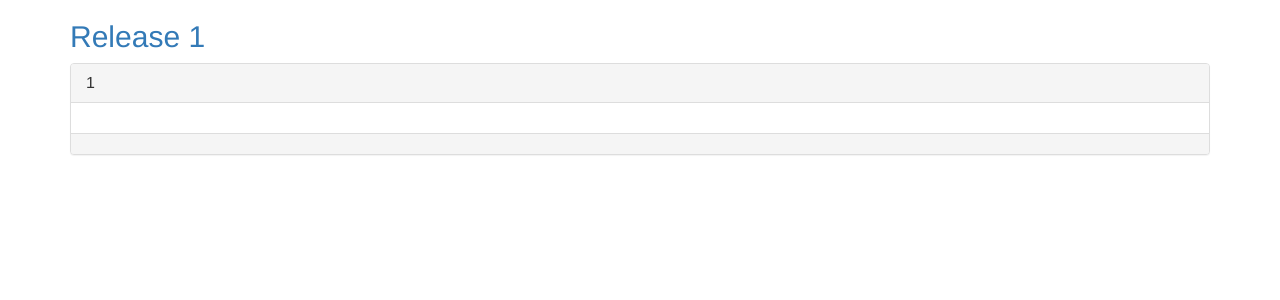
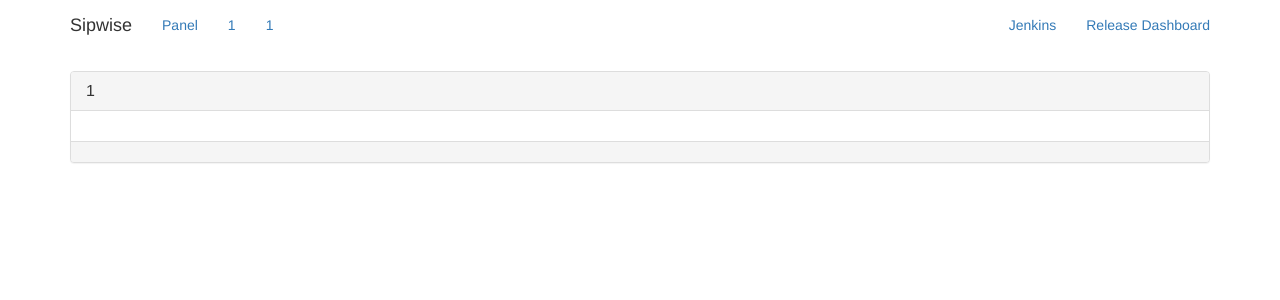
Before and after one commit to sipwise/repoapi, a Django app: page /panel/1/1/ in a window 1280 px wide. Shown: the top 300 px of the page. Run offline with Django 3.2, Linux system fonts and the light colour scheme; data that the repository does not hold is empty; parts of the project's set-up code (start-up, migrations or seed data) failed here and were passed over; some libraries are stand-ins or nearby versions.

Commit message:
MT#7247 panel: add navigation bar
Change-Id: I4efcd3d74b9f280f074c99daa63cbb9822177aa9

```diff
--- a/panel/templates/panel/base.html
+++ b/panel/templates/panel/base.html
@@ -13,6 +13,29 @@
     {% block extrahead %}{% endblock %}
   </head>
   <body>
+    <header class="navbar navbar-static-top bs-docs-nav" id="top" role="banner">
+      <div class="container">
+        <div class="navbar-header">
+          <button class="navbar-toggle collapsed" type="button" data-toggle="collapse" data-target=".bs-navbar-collapse">
+            <span class="sr-only">Toggle navigation</span>
+            <span class="icon-bar"></span>
+            <span class="icon-bar"></span>
+            <span class="icon-bar"></span>
+          </button>
+          <span class="navbar-brand">Sipwise</span>
+        </div>
+        <nav class="collapse navbar-collapse bs-navbar-collapse">
+          <ul class="nav navbar-nav">
+          <li><a href="{% url 'panel:index' %}">Panel</a></li>
+          {% block navlist%}{% endblock %}
+          </ul>
+          <ul class="nav navbar-nav navbar-right">
+            <li><a href="https://jenkins.mgm.sipwise.com">Jenkins</a></li>
+            <li><a href="http://jenkins.mgm.sipwise.com:5000/">Release Dashboard</a></li>
+          </ul>
+        </nav>
+      </div>
+    </header>
     {% block content %}{% endblock %}
     <script src="{% static "panel/js/jquery-2.1.3.js" %}"></script>
     <script src="{% static "panel/js/bootstrap.js" %}"></script>
--- a/panel/templates/panel/project.html
+++ b/panel/templates/panel/project.html
@@ -1,12 +1,11 @@
 {% extends "panel/base.html" %}
 {% block title %}{{ project }}{% endblock %}
+{% block navlist%}
+    <li><a href="{% url 'panel:release-view' release %}">{{ release }}</a></li>
+    <li class="active"><a href="#">{{ project }}</a></li>
+{% endblock %}
 {% block content %}
 <div class="container">
-    <h2>
-        <a href="{% url 'panel:release-view' release %}">
-            Release {{ release }}
-        </a>
-    </h2>
     <div class="panel panel-default project" id="{{ project }}">
         <div class="panel-heading">
             <h3 class="panel-title">{{ project }}</h3>
--- a/panel/templates/panel/release.html
+++ b/panel/templates/panel/release.html
@@ -1,9 +1,10 @@
 {% extends "panel/base.html" %}
 {% block title %}{{ release }}{% endblock %}
+{% block navlist%}
+    <li class="active"><a href="#">{{ release }}</a></li>
+{% endblock %}
 {% block content %}
-<nav class="navbar navbar-default navbar-fixed-top">
 <div class="container">
-    <h2>Release {{ release }}</h2>
     <div class="panel panel-default" id="stats">
         <div class="panel-heading">
             <h3 class="panel-title">statistics</h3>
@@ -70,7 +71,6 @@
     </div>
     <div id="project-list"></div>
 </div>
-</nav>
 {% endblock %}
 
 {% block extrajs %}
--- a/repoapi/urls.py
+++ b/repoapi/urls.py
@@ -19,7 +19,7 @@ from rest_framework.urlpatterns import format_suffix_patterns
 from repoapi import views
 
 api_patterns = [
-    url(r'^$', views.api_root),
+    url(r'^$', views.api_root, name='index'),
     url(r'^jenkinsbuildinfo/$',
         views.JenkinsBuildInfoList.as_view(),
         name='jenkinsbuildinfo-list'),
```
Also changed, not shown: panel/templates/panel/index.html (+21 -6 lines).
